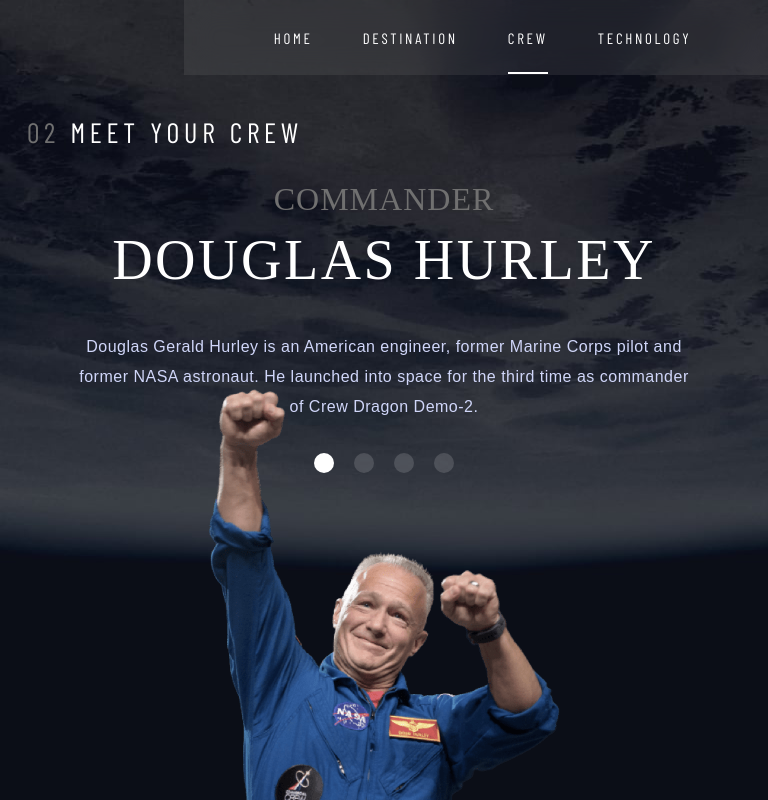
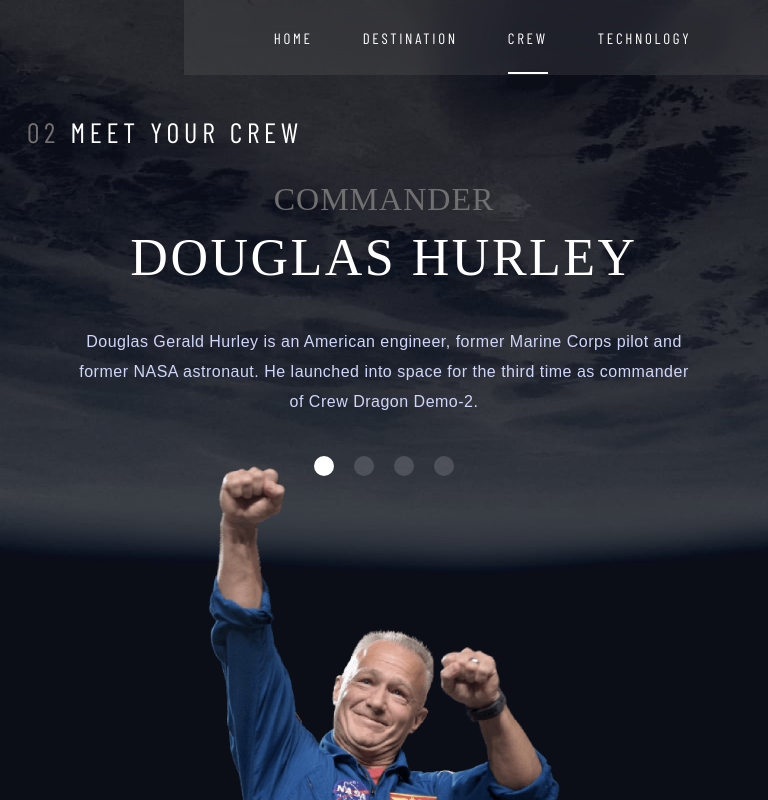
Before and after one commit to kabocha23/space-tourism, a React (Create React App) app: page /crew in a window 768 px wide. Built offline with nearby package versions, Linux system fonts and the light colour scheme; a web font is replaced by a local one.

Commit message:
edited styles to prevent image from overlapping the crew selection buttons

```diff
--- a/src/components/02 Crew/Crew.css
+++ b/src/components/02 Crew/Crew.css
@@ -27,7 +27,7 @@
 
 /* crew member profile */
 .crew-blurb {
-    height: calc(100vh-312px);
+    height: auto;
     width: 60%;
     min-width: 500px;
     margin-top: auto;
@@ -104,6 +104,7 @@
     }
     .crew-container-sub {
         flex-direction: column;
+        height: 100%;
     }
 
     .crew-blurb {
@@ -111,17 +112,20 @@
         height: 30%;
         width: 100%;
         margin-top: 0%;
-        margin-bottom: 0%;
-        padding: 0px;
+        margin-bottom: 5%;
+        padding: 0px 0px 5% 0px;
     }
     .crew-blurb-sub {
-        height: auto;
+        height: 100%;
         width: 100%;
     }
     .crew-heading {
         text-align: left;
         margin-top: 15%;
         margin-bottom: 0px;
+    }
+    .crew-name {
+        font-size: 52px!important;
     }
     .crew-description {
         margin-left: 10%;
@@ -131,10 +135,11 @@
         width: 100%;
         margin-left: auto;
         margin-right: auto;
-        margin-bottom: 5%;
+        margin-bottom: 0%;
     }
     .crew-nav {
         justify-content: center;
+        margin-top: 5%;
     }
     .crew-nav p {
         margin-left: 20px;
@@ -143,15 +148,14 @@
 
     .crew-img {
         height: 60%;
-        min-height: auto;
         width: 100%;
     }
     .crew-img img {
         height: 100%;
         width: auto;
-        margin-top: 0%;
+        margin-top: auto;
         margin-right: auto;
-        margin-bottom: 0%;
+        margin-bottom: 0px;
     }
     .crew-img hr {
         display: none;
```
